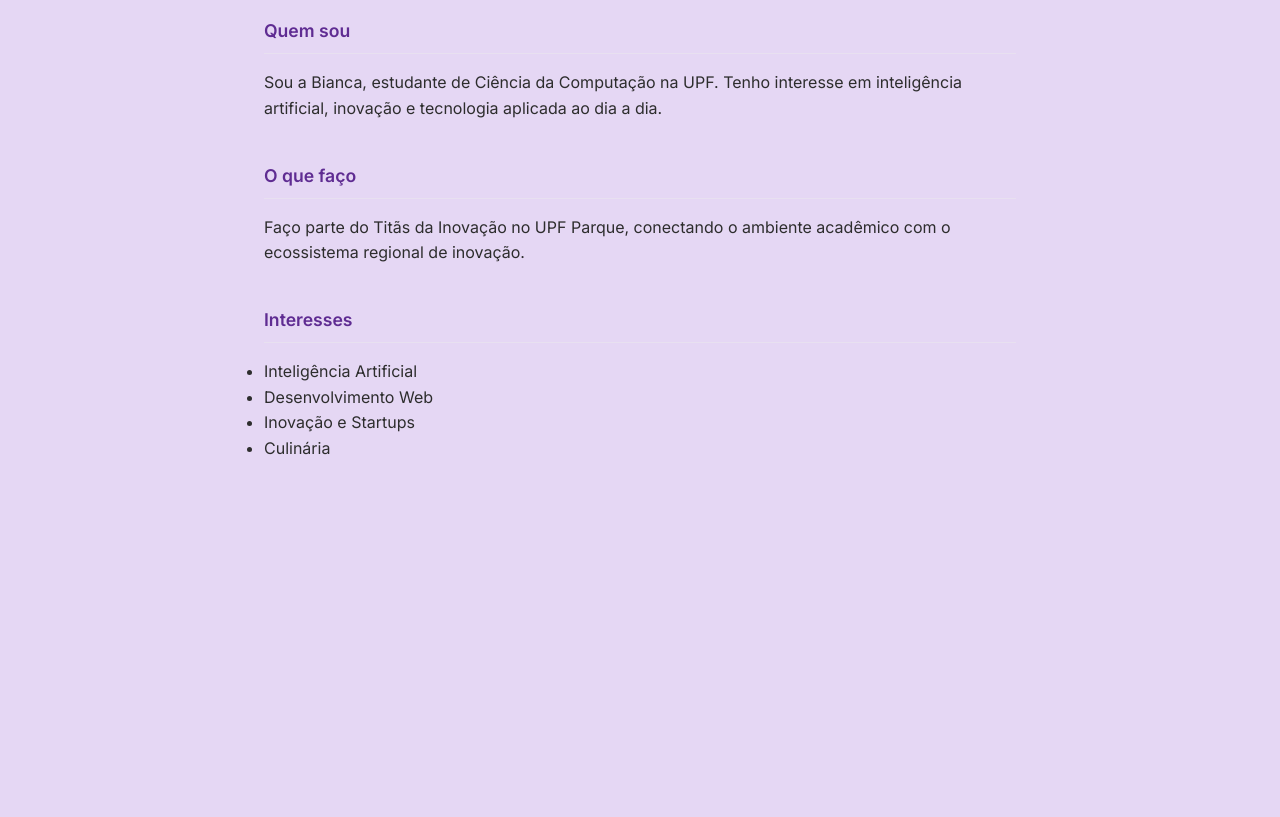
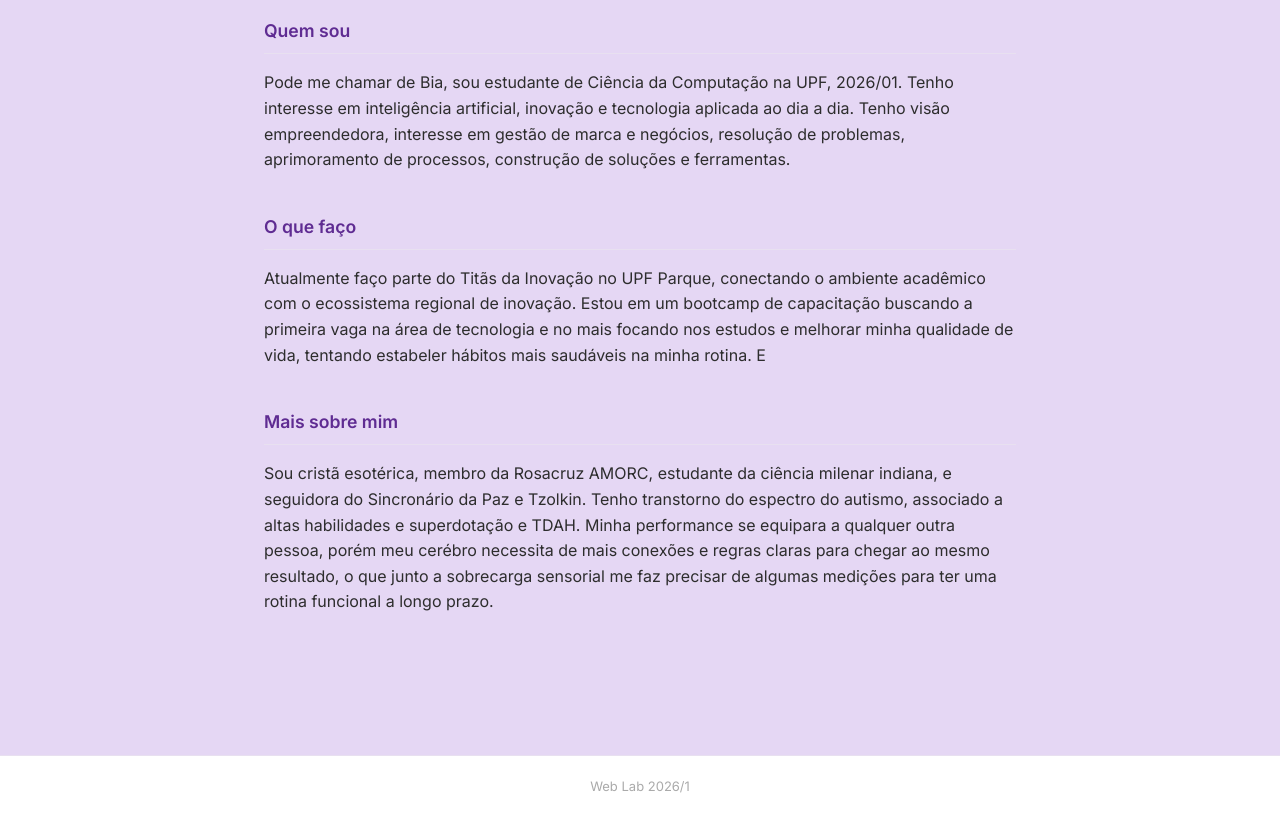
Before and after one commit to biancadccontato-crypto/biancadccontato-crypto.github.io, a plain HTML site: page pages/about.html in a window 1280 px wide. Shown: the part 394-1211 px from the top of the page. Before the commit the page ends 955 px from the top, so only its background shows below. Drawn offline with Linux system fonts and the light colour scheme.

Commit message:
edição

```diff
--- a/css/style.css
+++ b/css/style.css
@@ -589,3 +589,20 @@ body.dark-mode .navbar {
   background: var(--roxo-fundo);
   text-decoration: none;
 }
+/* ================================
+   FOOTER
+================================ */
+footer {
+    text-align: center;
+    padding: 20px 24px;
+    font-size: 13px;
+    color: var(--texto-muted);
+    border-top: 1px solid var(--borda-card);
+    margin-top: 40px;
+    background-color: var(--fundo-card);
+}
+
+body.dark-mode footer {
+    background-color: var(--fundo-card);
+    border-top-color: var(--borda-card);
+}
--- a/pages/about.html
+++ b/pages/about.html
@@ -19,7 +19,7 @@
       <a href="about.html">Sobre Mim</a>
       <a href="receitas.html">Receitas Favoritas</a>
       <a href="contato.html">Contato</a>
-      <a href="pages/blog.html">Blog</a>
+      <a href="blog.html">Blog</a>
     </div>
     <div class="nav-actions">
       <button class="nav-btn" id="darkBtn" aria-label="Modo noturno"><i class="ti ti-moon"></i></button>
@@ -39,27 +39,25 @@
      style="width: 140px; height: 140px; border-radius: 50%; object-fit: cover; display: block; margin: 0 auto 20px; border: 3px solid var(--roxo-borda);">
     <div class="content-block">
       <h2>Quem sou</h2>
-      <p>Sou a Bianca, estudante de Ciência da Computação na UPF. Tenho interesse em inteligência artificial, inovação e tecnologia aplicada ao dia a dia.</p>
+      <p>Pode me chamar de Bia, sou estudante de Ciência da Computação na UPF, 2026/01. Tenho interesse em inteligência artificial, inovação e tecnologia aplicada ao dia a dia. Tenho visão empreendedora, interesse em gestão de marca e negócios, resolução de problemas, aprimoramento de processos, construção de soluções e ferramentas.
+
+</p>
     </div>
 
     <div class="content-block">
       <h2>O que faço</h2>
-      <p>Faço parte do Titãs da Inovação no UPF Parque, conectando o ambiente acadêmico com o ecossistema regional de inovação.</p>
+      <p>Atualmente faço parte do Titãs da Inovação no UPF Parque, conectando o ambiente acadêmico com o ecossistema regional de inovação. Estou em um bootcamp de capacitação buscando a primeira vaga na área de tecnologia e no mais focando nos estudos e melhorar minha qualidade de vida, tentando estabeler hábitos mais saudáveis na minha rotina. E</p>
     </div>
 
     <div class="content-block">
-      <h2>Interesses</h2>
-      <ul class="interests-list">
-        <li>Inteligência Artificial</li>
-        <li>Desenvolvimento Web</li>
-        <li>Inovação e Startups</li>
-        <li>Culinária</li>
-      </ul>
+      <h2>Mais sobre mim</h2>
+      <p>Sou cristã esotérica, membro da Rosacruz AMORC, estudante da ciência milenar indiana, e seguidora do Sincronário da Paz e Tzolkin. Tenho transtorno do espectro do autismo, associado a altas habilidades e superdotação e TDAH. Minha performance se equipara a qualquer outra pessoa, porém meu cerébro necessita de mais conexões e regras claras para chegar ao mesmo resultado, o que junto a sobrecarga sensorial me faz precisar de algumas medições para ter uma rotina funcional a longo prazo.</p>
     </div>
   </section>
 </main>
 
-<footer></footer>
+<footer>Web Lab 2026/1</footer>
+
 <script src="../js/script.js"></script>
 </body>
 </html>
```
Also changed, not shown: index.html (+3 -3 lines), pages/blog.html (+5 -4 lines), pages/contato.html (+2 -1 lines), pages/curriculum.html (+3 -2 lines), pages/receitas.html (+2 -2 lines), pages/receitas/atividade_mousse.html (+4 -2 lines), pages/top10.html (+5 -4 lines).
